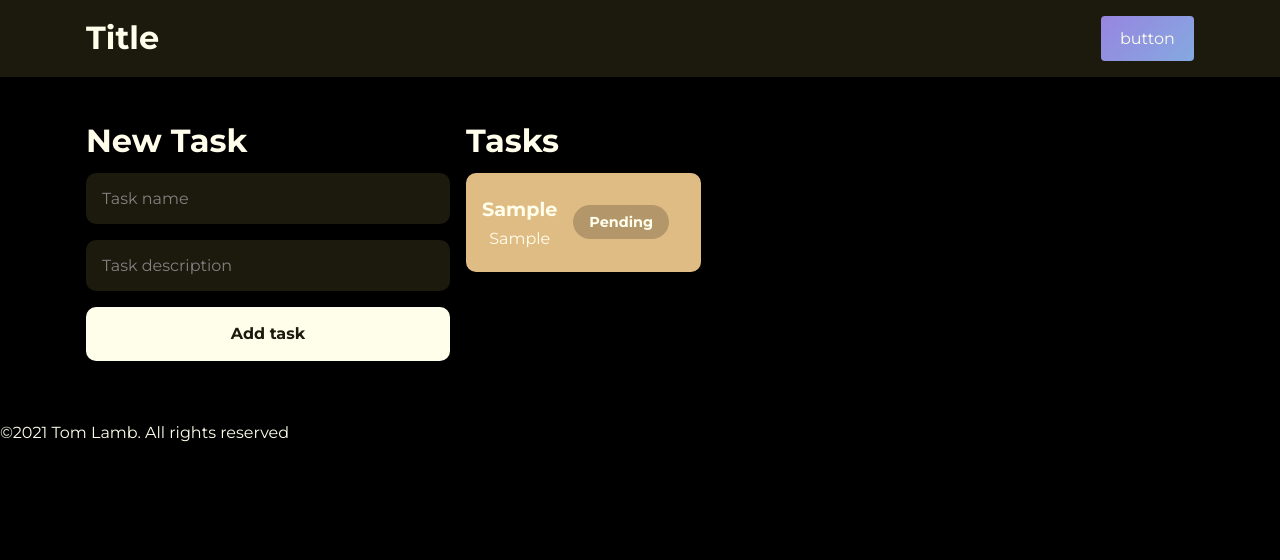
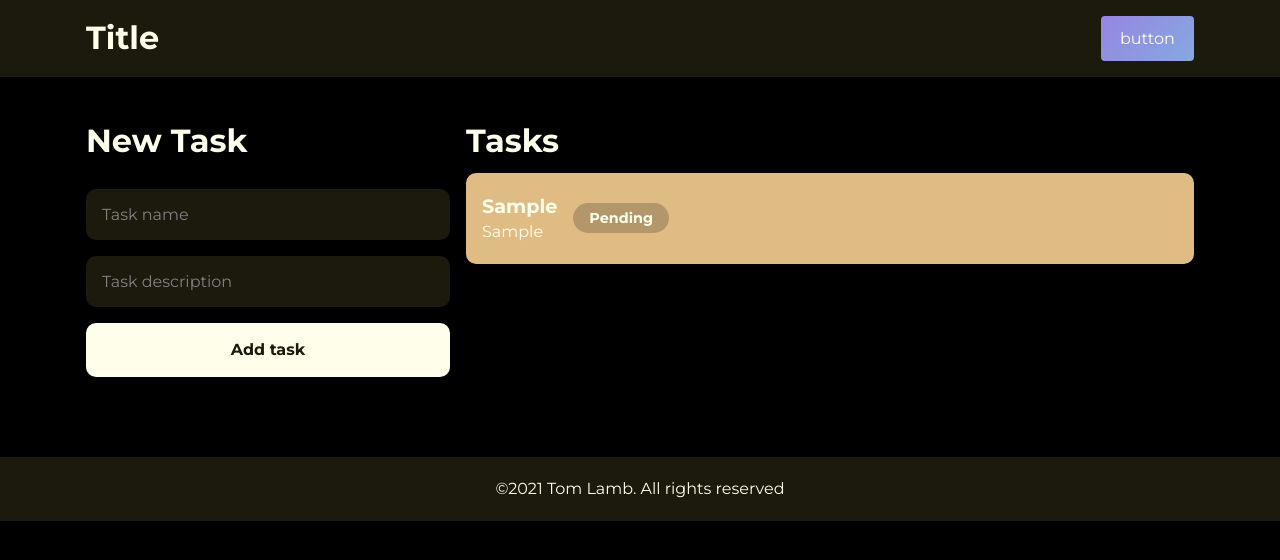
Before and after one commit to Lambtsa/todo-app-react, a React (Create React App) app: page / in a window 1280 px wide. Both pictures are taken after typing "Sample", "Sample" into the empty fields and a click on the button "Add task". Shown: the top 560 px of the page. Built offline with nearby package versions, Linux system fonts and the light colour scheme.

Commit message:
weekend test complete

```diff
--- a/package.json
+++ b/package.json
@@ -5,7 +5,7 @@
   "dependencies": {
     "@testing-library/jest-dom": "^5.11.4",
     "@testing-library/react": "^11.1.0",
-    "@testing-library/user-event": "^12.1.10",
+    "@testing-library/user-event": "^12.8.1",
     "eslint-config-salt": "^1.1.0",
     "node-sass": "^5.0.0",
     "react": "^17.0.1",
--- a/public/index.html
+++ b/public/index.html
@@ -11,6 +11,7 @@
     />
     <link rel="apple-touch-icon" href="%PUBLIC_URL%/logo192.png" />
     <link rel="manifest" href="%PUBLIC_URL%/manifest.json" />
+    <script src="https://kit.fontawesome.com/556c74df12.js" crossorigin="anonymous"></script>
     <title>React App</title>
   </head>
   <body>
--- a/src/components/Footer.js
+++ b/src/components/Footer.js
@@ -2,7 +2,7 @@ import React from 'react';
 
 const Footer = () => (
   <>
-    <footer>
+    <footer className="footer">
       <p>©2021 Tom Lamb. All rights reserved</p>
     </footer>
   </>
--- a/src/components/Main.js
+++ b/src/components/Main.js
@@ -1,17 +1,27 @@
-import React, { useState } from 'react';
+import React, { useState, useEffect } from 'react';
 
 import Form from './Form';
 import Task from './Task';
 import createTaskItem from '../helpers/helpers';
 
 const Main = () => {
-  const [taskList, setTaskList] = useState([]);
+  const [
+    taskList,
+    setTaskList,
+  ] = useState(localStorage.tasks ? JSON.parse(localStorage.tasks) : []);
   const [title, setTitle] = useState('');
   const [description, setDescription] = useState('');
   const [error, setError] = useState(false);
+  const [key, setKey] = useState(taskList.length);
 
-  const handleOnClick = () => {
+  useEffect(() => {
+    localStorage.tasks = JSON.stringify(taskList);
+    setKey(key + 1);
+  }, [taskList]);
 
+  const handleTaskDelete = id => {
+    const newTaskList = taskList.filter(e => e.id !== id);
+    setTaskList(newTaskList);
   };
 
   const handleFormSubmit = e => {
@@ -19,7 +29,7 @@ const Main = () => {
     if (title === '') {
       setError(true);
     } else {
-      const item = createTaskItem(title, description);
+      const item = createTaskItem(key, title, description);
       setTaskList([item, ...taskList]);
       setTitle('');
       setDescription('');
@@ -39,9 +49,14 @@ const Main = () => {
           handleFormSubmit={handleFormSubmit} />
         <section role="contentinfo">
           <h2>Tasks</h2>
-          <ul>
+          <ul className="taskList">
             {taskList && taskList
-              .map(task => <Task onTaskClick={handleOnClick} key={task.id} details={task} />)}
+              .map(task => (
+                <Task
+                  key={task.id}
+                  details={task}
+                  handleTaskDelete={handleTaskDelete} />
+              ))}
           </ul>
         </section>
       </main>
--- a/src/components/Task.js
+++ b/src/components/Task.js
@@ -1,19 +1,36 @@
-import React from 'react';
+import React, { useState } from 'react';
 
-const Task = ({ details }) => (
-  <button
+const Task = ({ details, handleTaskDelete }) => {
+  const [status, setStatus] = useState('pending');
+
+  const handleTaskClick = () => {
+    if (status === 'pending') {
+      setStatus('done');
+    } else {
+      setStatus('pending');
+    }
+  };
+  /* eslint-disable */
+  return (
+    <li
+      onClick={handleTaskClick}
       type="button"
-    className={`listItem ${details.status}`}
-    style={details.status === 'pending' ? { backgroundColor: details.color } : ''}>
+      className={`listItem ${status}`}
+      style={status === 'pending' ? { backgroundColor: details.color } : { backgroundColor: '#1C190D' }}>
       <div className="listItem__details">
         <div>
           <h3>{details.content.title}</h3>
           <p>{details.content.description || 'No description'}</p>
         </div>
-      <p className={`listItem__tag ${details.status}`}>{details.status}</p>
+        <p
+          className={`listItem__tag ${status}`}
+          style={status === 'pending' ? { background: 'rgba(0, 0, 0, 0.2)' } : { backgroundColor: details.color }}>
+          {status}
+        </p>
       </div>
-    {details.status === 'done' && <button type="button" className="listItem__btn">Remove</button>}
-  </button>
+      {status === 'done' && <button type="button" onClick={() => handleTaskDelete(details.id)} className="listItem__btn">Remove</button>}
+    </li>
   );
+};
 
 export default Task;
--- a/src/helpers/helpers.js
+++ b/src/helpers/helpers.js
@@ -1,5 +1,3 @@
-let key = 0;
-
 const taskColorGenerator = id => {
   const number = id.toString();
   const lastDigitOfNumber = parseInt(number[number.length - 1], 10);
@@ -7,11 +5,9 @@ const taskColorGenerator = id => {
   return `hsl(${hue}, 60%, 70%)`;
 };
 
-const createTaskItem = (title, description) => {
-  key += 1;
+const createTaskItem = (key, title, description) => {
   const newTask = {
     id: key,
-    status: 'pending',
     color: taskColorGenerator(key),
     content: {
       title,
--- a/src/styles/main.scss
+++ b/src/styles/main.scss
@@ -47,7 +47,7 @@ button {
 .main {
   display: grid;
   gap: 1rem;
-  grid-template-columns: 1fr 2fr;
+  grid-template-columns: 1fr;
   padding: 3rem 1rem;
   max-width: 1140px;
   margin: 0 auto;
@@ -103,6 +103,10 @@ button {
 /*
   Task Component
 */
+.taskList {
+  display: flex;
+  flex-direction: column;
+}
 .listItem {
   display: flex;
   justify-content: space-between;
@@ -110,8 +114,11 @@ button {
   color: $white;
   margin-bottom: 1rem;
   border-radius: 10px;
+  text-align: left;
   background-color: $dark-grey;
   align-items: center;
+  width: 100%;
+  order: 1;
   cursor: pointer;
 }
 .listItem__details {
@@ -146,3 +153,25 @@ p.listItem__tag {
   font-size: 1.2rem;
   text-transform: capitalize;
 }
+
+.listItem.done {
+  order: 2;
+}
+/*
+  Footer Component
+*/
+.footer {
+  text-align: center;
+  background-color: $dark-grey;
+  padding: 1.5rem;
+}
+@media screen and (min-width: 768px) {
+  .main {
+    grid-template-columns: 1fr 2fr;
+  }
+  form {
+    box-shadow: none;
+    margin: 0;
+    padding: 1rem 0;
+  }
+}
```
Also changed, not shown: 2 other files (tests, documents, lock files or other folders). Lines whose indentation alone changed are shown as unchanged.
